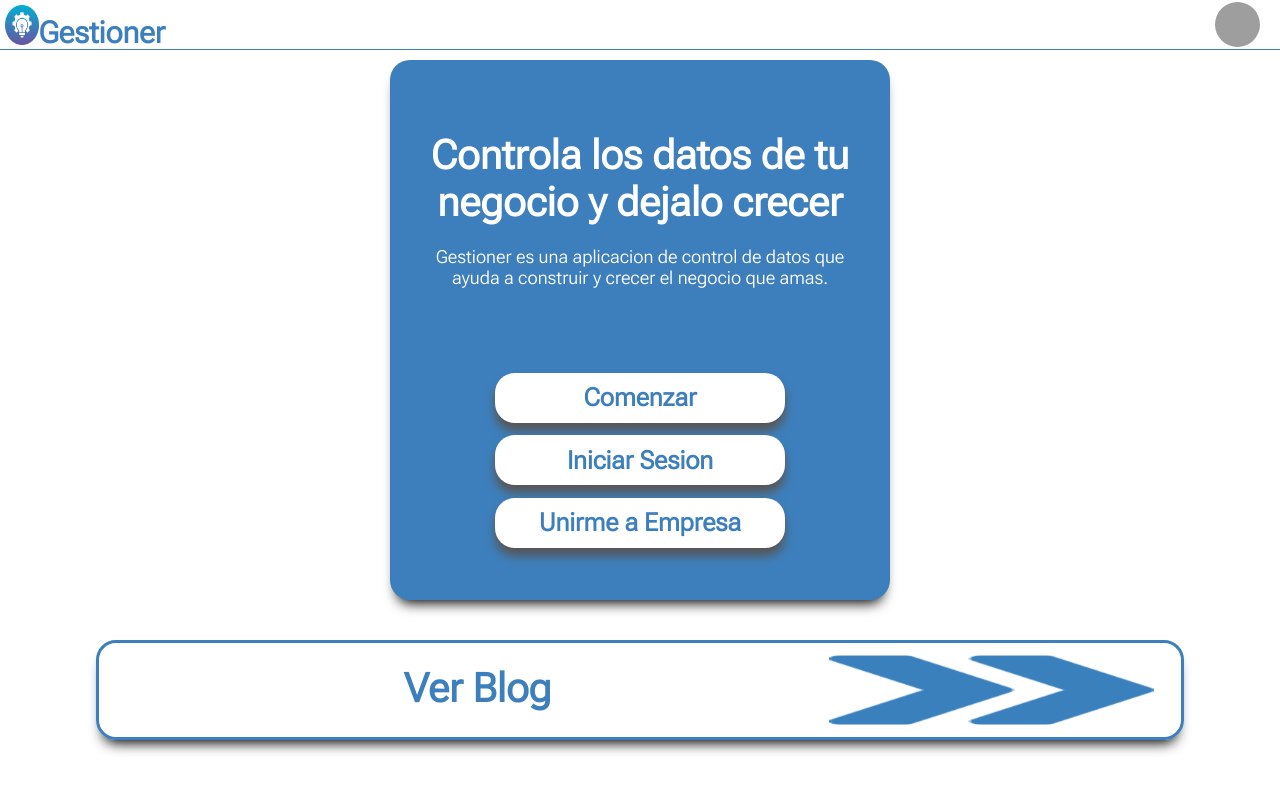
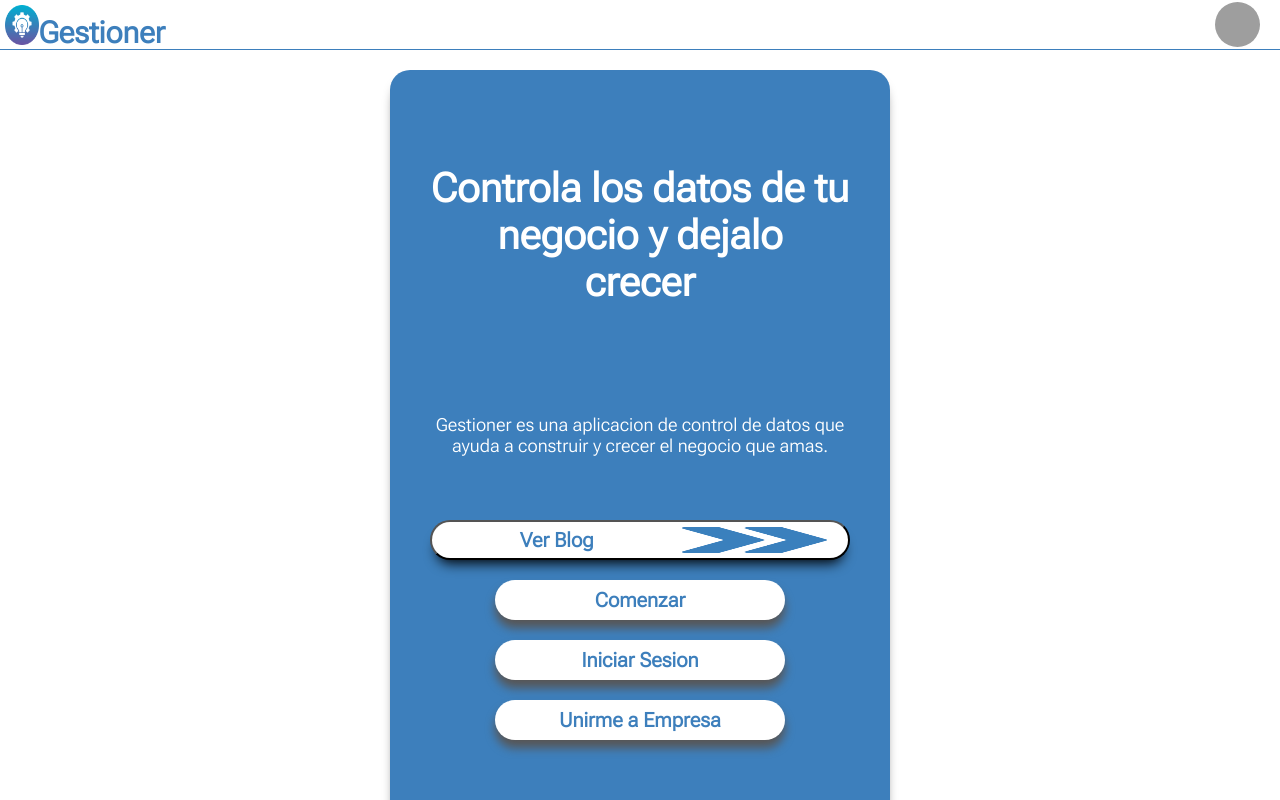
Before and after one commit to AndresCalvoG/GestionDeProcesos, a React (Create React App) app: page /#/ in a window 1280 px wide. Shown: the top 800 px of the page. Built offline with nearby package versions, Linux system fonts and the light colour scheme; no server answers; grey boxes are pictures that could not be loaded.

Commit message:
using styled-components in button

```diff
--- a/src/components/Buttons/Button.js
+++ b/src/components/Buttons/Button.js
@@ -1,11 +1,126 @@
 import React from "react";
+import styled, { keyframes } from "styled-components";
 import "./button.css";
+
+const arrow = keyframes`
+from {
+    transform: translateX(-1000px);
+  }
+  to {
+    transform: translateX(0px);
+  }
+`;
+
+const ButtonWithImage = styled.button`
+  width: 100%;
+  height: 4rem;
+  margin-top: 1rem;
+  border-radius: 20px;
+  background-color: var(--white);
+  box-shadow: 0px 10px 13px -7px #000000, 5px 5px 15px 5px rgba(0, 0, 0, 0);
+  animation: ${arrow} 1.5s ease-in-out;
+  display: flex;
+  justify-content: flex-start;
+  align-items: center;
+  color: var(--blue);
+
+  p {
+    width: 60%;
+    height: 100%;
+    display: flex;
+    justify-content: center;
+    align-items: center;
+    font-size: 2rem;
+    font-weight: bold;
+    text-align: center;
+  }
+  img {
+    width: 35%;
+    height: 100%;
+  }
+  &:hover {
+    border: 2px solid var(--white);
+    color: var(--white);
+    background-color: var(--blue);
+    border-radius: 20px;
+    opacity: 0.8;
+  }
+`;
+const handleStyles = (value) => {
+  switch (value) {
+    case "button":
+      return `
+        width: 11rem;
+        height: 4rem;
+        border: none;
+        padding: 0.7rem;
+        font-size: 1.6rem;
+        box-shadow: 0px 8px 10px 0px #575656;
+        border-radius: 20px;
+        @media (max-width: 410px){
+          width: 14rem;
+          height: 5rem;
+          font-size: 2rem;
+        }
+        `;
+    case "button--long submitb":
+      return `
+        width: 70vw;
+        max-width: 29rem;
+        height: 4rem;
+        border: none;
+        padding: 0.7rem;
+        font-size: 2rem;
+        box-shadow: 0px 8px 10px 0px #575656;
+        border-radius: 20px;
+        background-color: var(--white);
+        color: var(--blue);
+        font-weight: bold;
+        @media (max-width: 410px){
+          height: 5rem;
+          font-size: 2.5rem;
+        }
+      `;
+    case "button--long submit":
+      return `
+        width: 70vw;
+        max-width: 29rem;
+        height: 4rem;
+        border: none;
+        padding: 0.7rem;
+        font-size: 2rem;
+        box-shadow: 0px 8px 10px 0px #575656;
+        border-radius: 20px;
+        background-color: var(--blue);
+        color: var(--white);
+        font-weight: bold;
+        @media (max-width: 410px){
+          height: 5rem;
+          font-size: 2.5rem;
+        }
+      `;
+    case "link":
+      return `
+
+      `;
+  }
+};
+const StyledButton = styled.button`
+  ${(props) => handleStyles(props.class)}
+`;
 
 function Button(props) {
   return (
-    <button className={props.class} onClick={props.action}>
-      {props.name}
-    </button>
+    <>
+      {props.class === "link" ? (
+        <ButtonWithImage>{props.children}</ButtonWithImage>
+      ) : (
+        <StyledButton class={props.class} onClick={props.action}>
+          {props.name}
+          {props.children}
+        </StyledButton>
+      )}
+    </>
   );
 }
 
--- a/src/components/Buttons/button.css
+++ b/src/components/Buttons/button.css
@@ -1,4 +1,4 @@
-.button {
+/* .button {
   width: 11rem;
   height: 4rem;
   border: none;
@@ -6,8 +6,8 @@
   font-size: 1.6rem;
   box-shadow: 0px 8px 10px 0px #575656;
   border-radius: 20px;
-}
-.button--long {
+} */
+/* .button--long {
   width: 70vw;
   max-width: 29rem;
   height: 4rem;
@@ -16,19 +16,19 @@
   font-size: 2rem;
   box-shadow: 0px 8px 10px 0px #575656;
   border-radius: 20px;
-}
-.submit {
+} */
+/* .submit {
   background-color: var(--blue);
   color: var(--white);
   font-weight: bold;
-}
-.submitb {
+} */
+/* .submitb {
   background-color: var(--white);
   color: var(--blue);
   font-weight: bold;
-}
+} */
 
-@media screen and (min-width: 410px) {
+/* @media screen and (min-width: 410px) {
   .button {
     width: 14rem;
     height: 5rem;
@@ -38,4 +38,4 @@
     height: 5rem;
     font-size: 2.5rem;
   }
-}
+} */
--- a/src/pages/Landing/Landing.css
+++ b/src/pages/Landing/Landing.css
@@ -48,7 +48,7 @@
   font-size: 1.8rem;
   text-align: center;
 } */
-.landing-keypad {
+/* .landing-keypad {
   width: 100%;
   height: 20rem;
   display: flex;
@@ -56,16 +56,16 @@
   justify-content: space-evenly;
   align-items: center;
   animation: keypad 1.5s ease-in-out;
-}
-@keyframes keypad {
+} */
+/* @keyframes keypad {
   from {
     transform: translateY(1000px);
   }
   to {
     transform: translateY(0);
   }
-}
-.landing-arrow {
+} */
+/* .landing-arrow {
   width: 85%;
   height: 10rem;
   display: flex;
@@ -76,16 +76,16 @@
   border: 3px solid var(--blue);
   box-shadow: 0px 10px 13px -7px #000000, 5px 5px 15px 5px rgba(0, 0, 0, 0);
   animation: arrow 1.5s ease-in-out;
-}
-@keyframes arrow {
+} */
+/* @keyframes arrow {
   from {
     transform: translateX(-1000px);
   }
   to {
     transform: translateX(0px);
   }
-}
-.landing-arrow a {
+} */
+/* .landing-arrow a {
   width: 100%;
   height: 100%;
   text-decoration: none;
@@ -104,7 +104,8 @@
 .landing-arrow img {
   width: 30%;
   height: 100%;
-}
+} */
+
 /* styles second screen */
 .landing-success {
   width: 100%;
--- a/src/pages/Landing/Landing.js
+++ b/src/pages/Landing/Landing.js
@@ -21,16 +21,17 @@ const StyledMain = styled.main`
   justify-content: flex-start;
 `;
 const Slogan = styled.section`
-  width: 95%;
+  width: 87.5%;
   max-width: 50rem;
-  height: 54rem;
+  height: 90rem;
   display: flex;
   flex-direction: column;
   align-items: center;
   justify-content: flex-start;
   color: var(--white);
   background-color: var(--blue);
-  margin-top: 1rem;
+  margin-top: 2rem;
+  padding: 4rem;
   border-radius: 20px;
   box-shadow: 0px 10px 13px -7px #000000, 5px 5px 15px 5px rgba(0, 0, 0, 0);
 `;
@@ -44,23 +45,95 @@ from {
 `;
 const Message = styled.article`
   width: 100%;
-  height: 30rem;
+  height: 40rem;
   display: flex;
   flex-direction: column;
-  justify-content: center;
+  justify-content: flex-start;
   align-items: center;
-  padding: 2rem;
   animation: ${slogan} 1.5s ease-in-out;
 
   p:first-child {
+    width: 100%;
+    height: 25rem;
+    display: flex;
+    align-items: center;
     font-size: 4rem;
     text-align: center;
     font-weight: bold;
   }
-  p:nth-child(2) {
-    margin-top: 2rem;
+  p:last-child {
+    width: 100%;
+    height: 15rem;
+    display: flex;
+    align-items: center;
     font-size: 1.8rem;
     text-align: center;
+  }
+`;
+const keypad = keyframes`
+from {
+    transform: translateY(1000px);
+  }
+  to {
+    transform: translateY(0);
+  }
+`;
+const Keypad = styled.article`
+  width: 100%;
+  height: 20rem;
+  display: flex;
+  flex-direction: column;
+  justify-content: space-evenly;
+  align-items: center;
+  animation: ${keypad} 1.5s ease-in-out;
+`;
+const arrow = keyframes`
+from {
+    transform: translateX(-1000px);
+  }
+  to {
+    transform: translateX(0px);
+  }
+`;
+const Arrow = styled.article`
+  width: 100%;
+  height: 4rem;
+  margin-top: 1rem;
+  border-radius: 20px;
+  background-color: var(--white);
+  box-shadow: 0px 10px 13px -7px #000000, 5px 5px 15px 5px rgba(0, 0, 0, 0);
+  animation: ${arrow} 1.5s ease-in-out;
+
+  a {
+    width: 100%;
+    height: 100%;
+    text-decoration: none;
+    display: flex;
+    justify-content: flex-start;
+    align-items: center;
+    color: var(--blue);
+
+    p {
+      width: 60%;
+      height: 100%;
+      display: flex;
+      justify-content: center;
+      align-items: center;
+      font-size: 2rem;
+      font-weight: bold;
+      text-align: center;
+    }
+    img {
+      width: 35%;
+      height: 100%;
+    }
+    &:hover {
+      border: 2px solid var(--white);
+      color: var(--white);
+      background-color: var(--blue);
+      border-radius: 20px;
+      opacity: 0.8;
+    }
   }
 `;
 
@@ -116,16 +189,28 @@ function Landing() {
   return (
     <StyledMain /*className="landing-main"*/>
       {!next ? (
-        <>
         <Slogan /*className="landing-slogan"*/>
           <Message /*className="landing-slogan--text"*/>
-              <p>Controla los datos de tu negocio y dejalo crecer</p>
+            <p>
+              Controla los datos de tu negocio y dejalo
+              <br /> crecer
+            </p>
             <p>
               Gestioner es una aplicacion de control de datos que ayuda a
               construir y crecer el negocio que amas.
             </p>
           </Message>
-            <article className="landing-keypad">
+          {/*<Arrow /*className="landing-arrow">
+            <Link to="/Blog">
+              <p>Ver Blog</p>
+              <img src={arrowBlue} alt="link a blog" />
+            </Link>
+          </Arrow>*/}
+          <Button class="link">
+            <p>Ver Blog</p>
+            <img src={arrowBlue} alt="link a blog" />
+          </Button>
+          <Keypad /*className="landing-keypad"*/>
             <Button
               name="Comenzar"
               class="button--long submitb"
@@ -137,15 +222,8 @@ function Landing() {
             <Link to="/Register">
               <Button name="Unirme a Empresa" class="button--long submitb" />
             </Link>
-            </article>
+          </Keypad>
         </Slogan>
-          <article className="landing-arrow">
-            <Link to="/Blog">
-              <p>Ver Blog</p>
-              <img src={arrowBlue} alt="link a blog" />
-            </Link>
-          </article>
-        </>
       ) : (
         <section className="landing-success">
           <figure>
```
Lines whose indentation alone changed are shown as unchanged.
